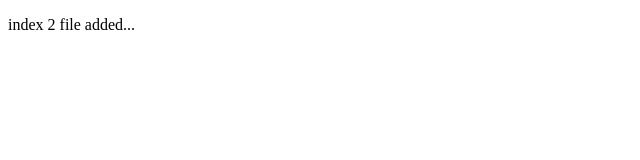
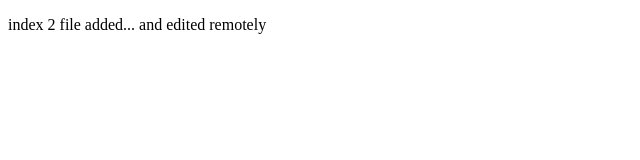
Before and after one commit to Sulaiman830/Practice, a plain HTML site: page index2.html in a window 1280 px wide. Shown: the whole page, without its empty margins (0-640 px from the left). Drawn offline with Linux system fonts and the light colour scheme.

Commit message:
Update index2.html

```diff
--- a/index2.html
+++ b/index2.html
@@ -8,7 +8,7 @@
 </head>
 
 <body>
-    <p>index 2 file added...</p>
+    <p>index 2 file added... and edited remotely</p>
 </body>
 
 </html>
```
